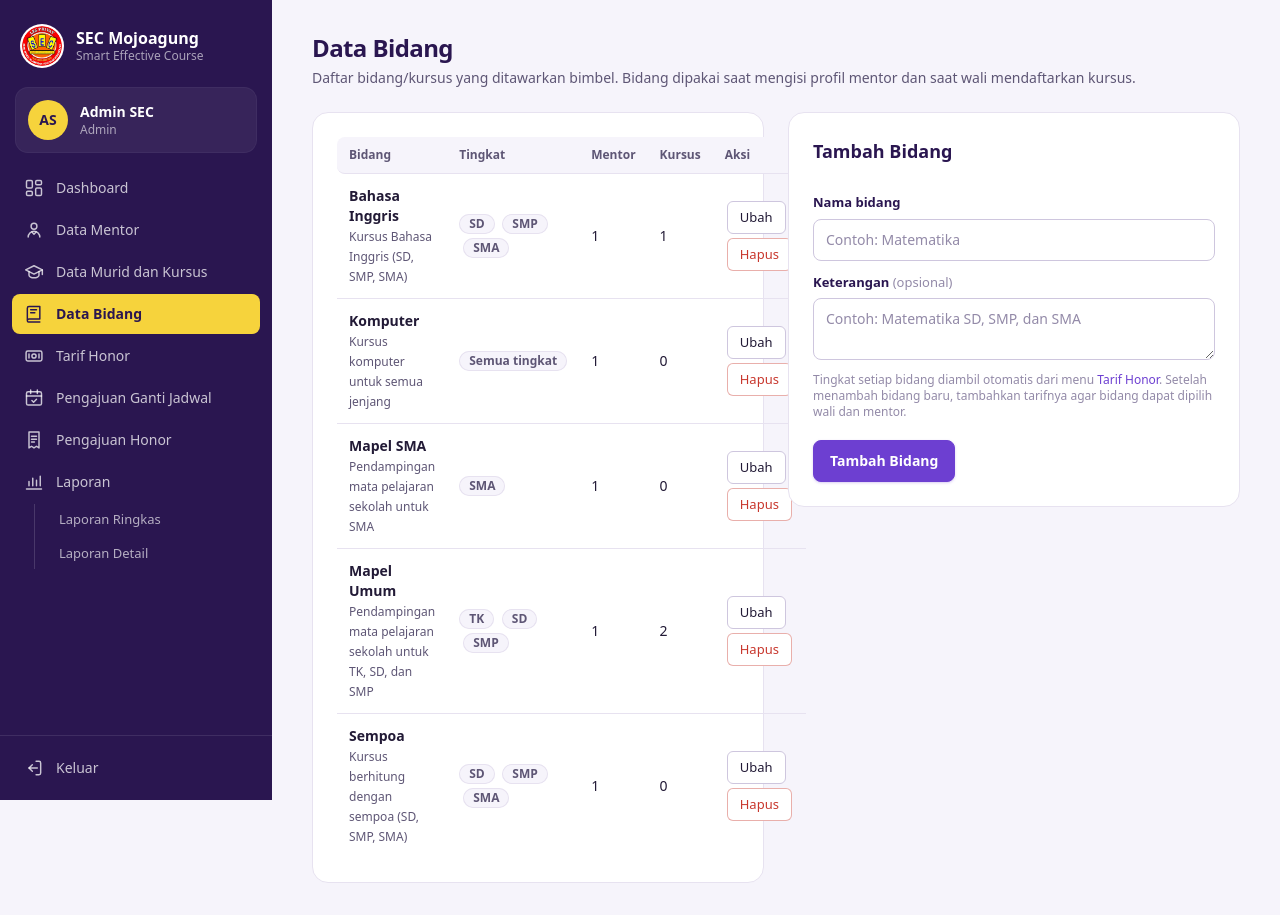
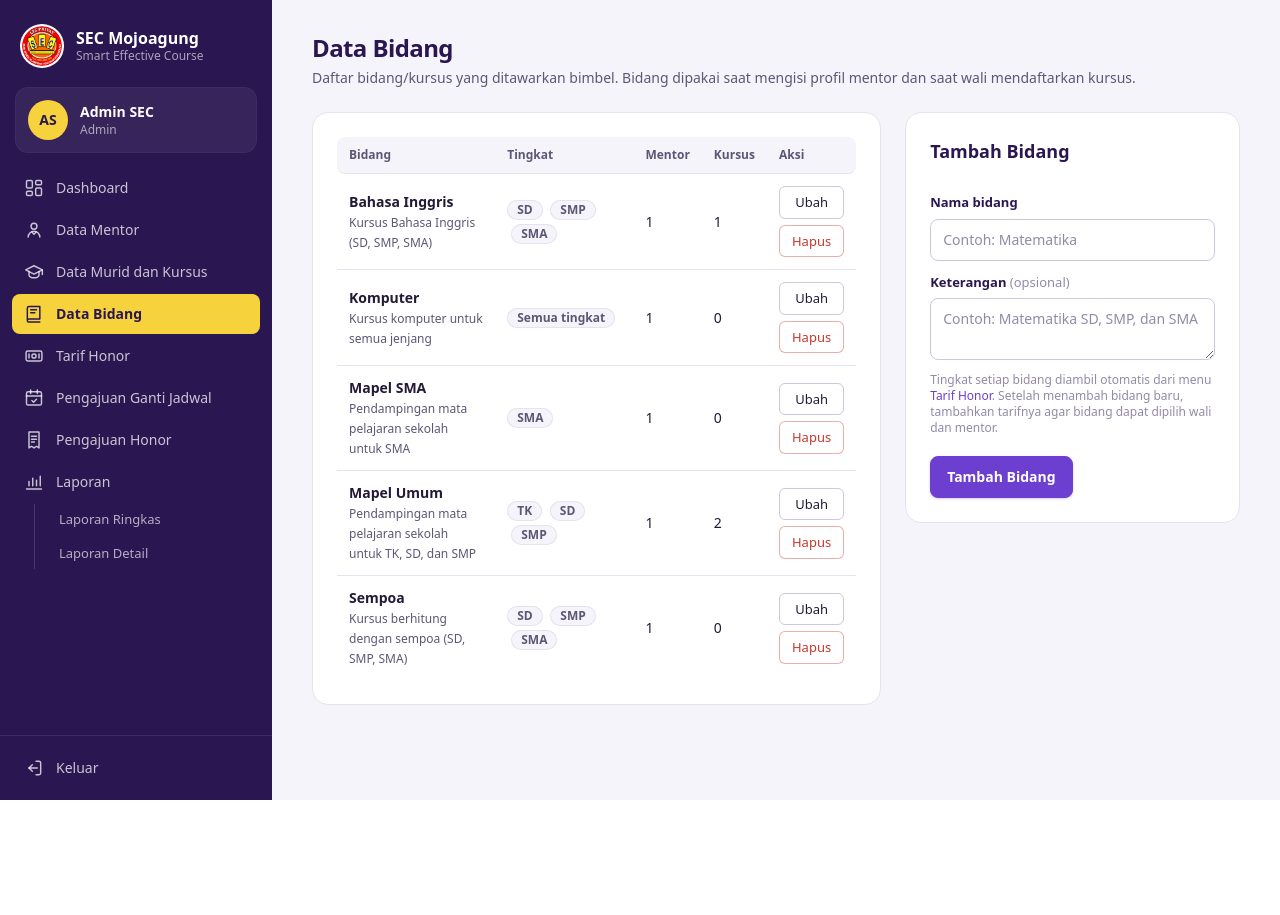
Before and after one commit to Immayatuscantik/secmojoagung, a Laravel app: page /owner/bidang in a window 1280 px wide. After the commit the page ends 800 px from the top, so only its background shows below. Run offline with Laravel 12, Linux system fonts and the light colour scheme; a user stored in the database is signed in; data comes from the database, SQL or seed files in the repository; data that the repository does not hold is empty; style sheets or scripts are compiled from the project's sources; some web fonts are replaced.

Commit message:
Perbaikan tampilan Data Bidang

```diff
--- a/resources/views/owner/bidang.blade.php
+++ b/resources/views/owner/bidang.blade.php
@@ -7,10 +7,11 @@
     <p class="sub">Daftar bidang/kursus yang ditawarkan bimbel. Bidang dipakai saat mengisi profil mentor dan saat wali mendaftarkan kursus.</p>
 </div>
 
-<div class="dua-kolom-sama">
+<div class="dua-kolom-sama tata-bidang">
     {{-- Daftar bidang --}}
     <section class="panel">
-        <table class="tabel">
+        <div class="gulir-tabel">
+        <table class="tabel tabel-bidang">
             <thead>
                 <tr><th>Bidang</th><th>Tingkat</th><th>Mentor</th><th>Kursus</th><th>Aksi</th></tr>
             </thead>
@@ -45,6 +46,7 @@
                 @endforelse
             </tbody>
         </table>
+        </div>
     </section>
 
     {{-- Form tambah / ubah --}}
@@ -77,3 +79,15 @@
     </section>
 </div>
 @endsection
+
+@push('head')
+<style>
+    /* Daftar bidang lebih lebar dari formulir agar kolom Aksi tidak keluar dari kotak */
+    @media (min-width: 1024px) { .dua-kolom-sama.tata-bidang { grid-template-columns: minmax(0, 1.7fr) minmax(0, 1fr); } }
+    .tabel-bidang td.aksi { width: 1%; }
+    .tabel-bidang td.aksi > * { display: flex; margin: 0 0 6px; }
+    .tabel-bidang td.aksi > *:last-child { margin-bottom: 0; }
+    .tabel-bidang td.aksi .tombol { width: 100%; justify-content: center; }
+    .tabel-bidang td.aksi form { width: 100%; }
+</style>
+@endpush
```
